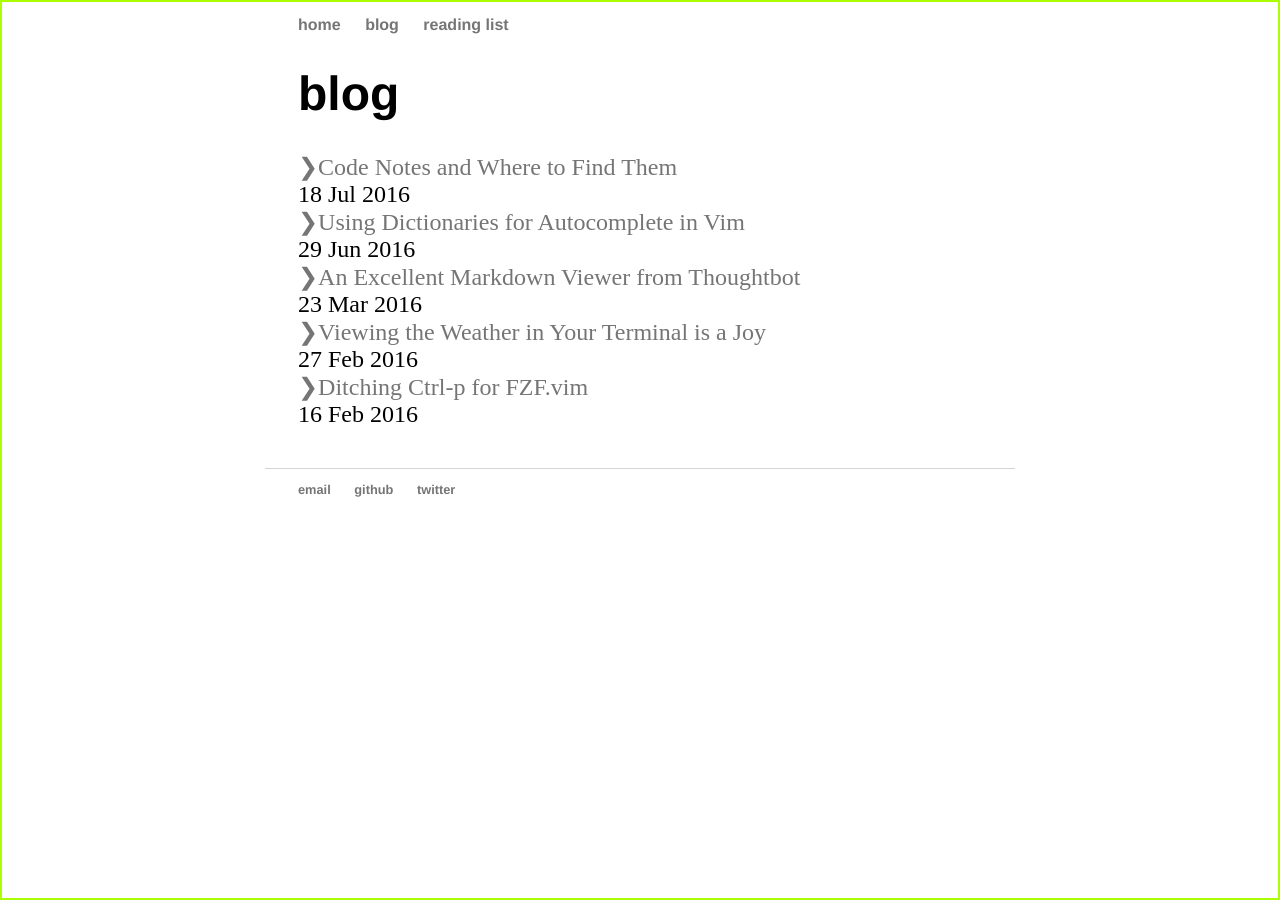
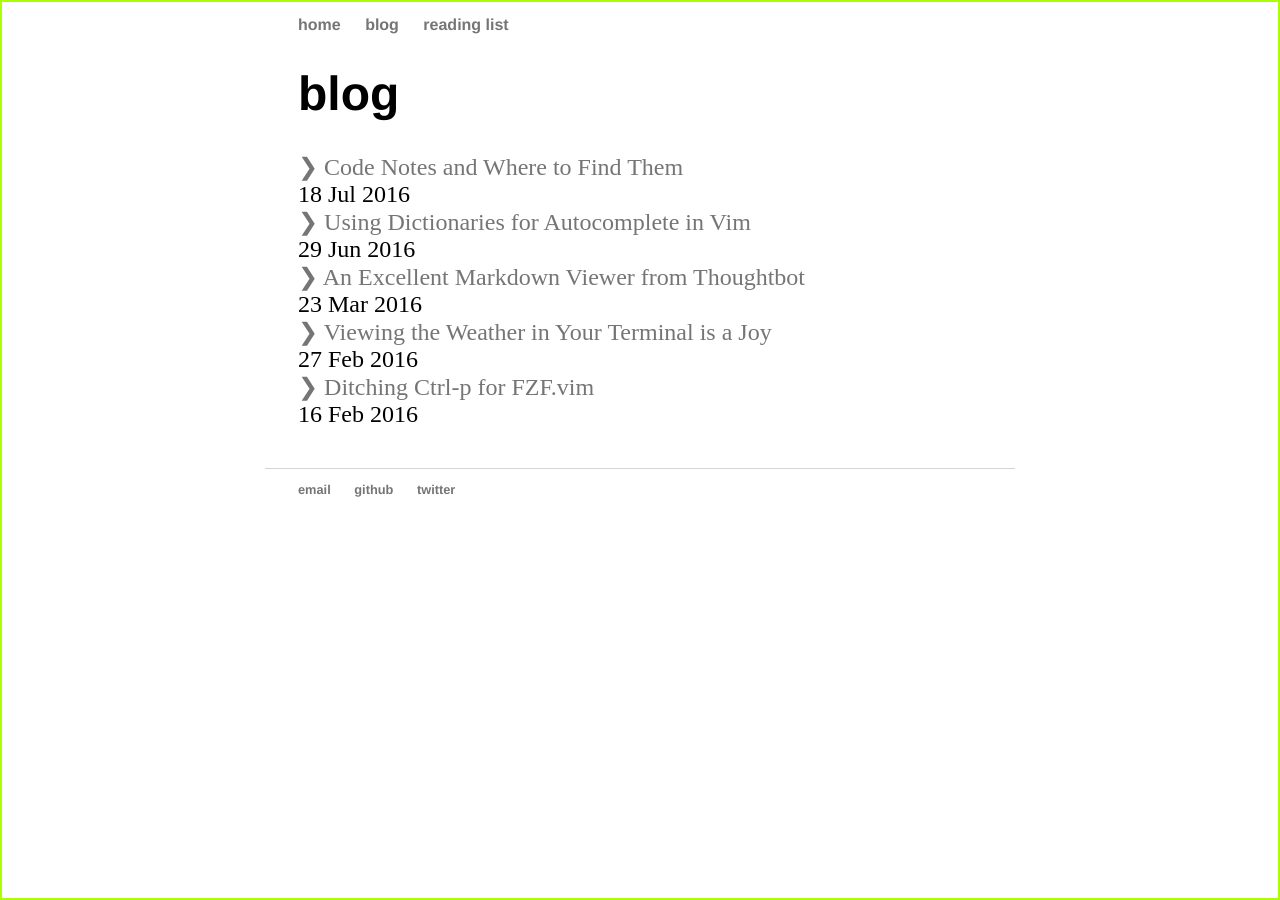
Before and after one commit to devinrm/devinrm.github.io, a Jekyll site: the page built from blog/index.html, in a window 1280 px wide. Built offline with Jekyll 4.4.1, drawn with Linux system fonts in a browser that asks for light colours.

Commit message:
Get this padding right

```diff
--- a/blog/index.html
+++ b/blog/index.html
@@ -2,12 +2,12 @@
 layout: default
 title: blog
 ---
-<h1>{{ page.title }}</h1>
+<h1 class="blog">{{ page.title }}</h1>
 <ul class="posts">
 
   {% for post in site.posts %}
     <li>
-      <a class="post-title" href="{{ post.url }}" title="{{ post.title }}">❯{{ post.title }}</a>
+      <a class="post-title" href="{{ post.url }}" title="{{ post.title }}">❯ {{ post.title }}</a>
       <span class="post-date">{{ post.date | date_to_string }}</span></br>
     </li>
   {% endfor %}
--- a/css/main.css
+++ b/css/main.css
@@ -42,7 +42,7 @@
 
 .blurb,
 .posts,
-h1,
+.blog,
 nav,
 footer {
   margin-left: auto;
```
